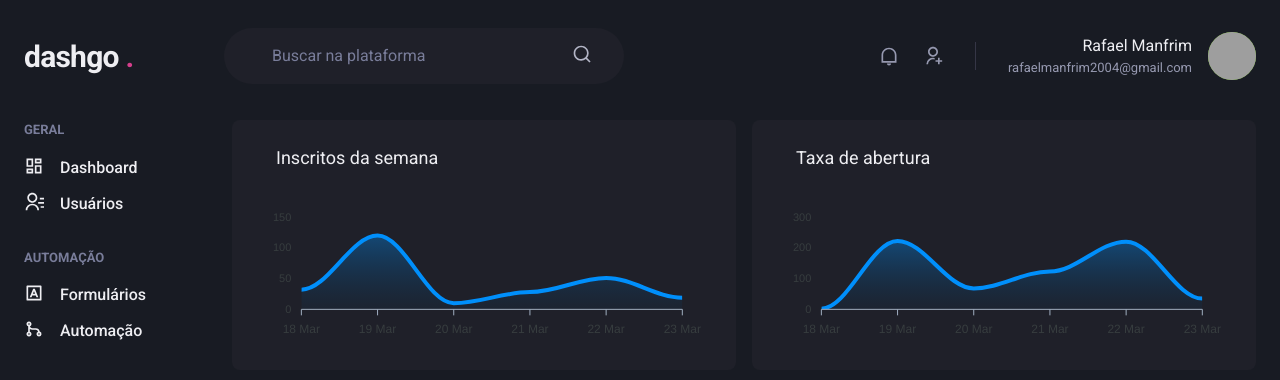
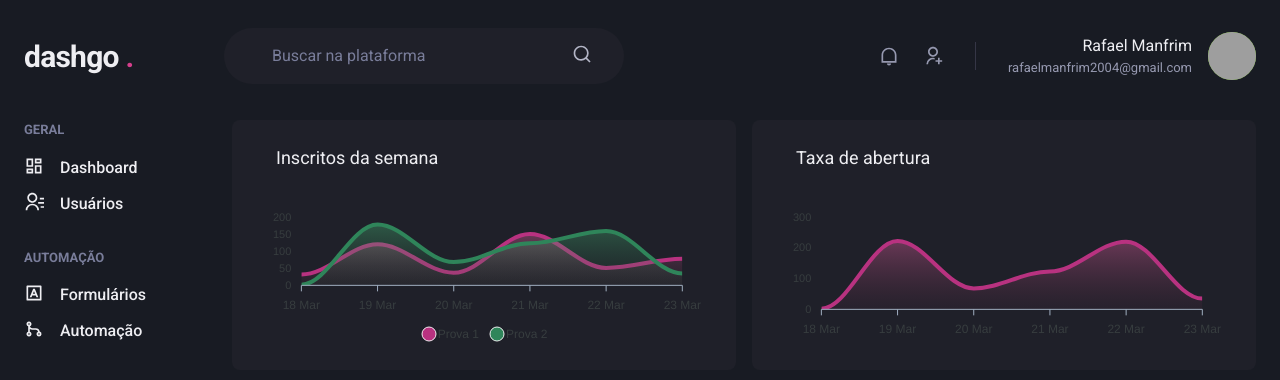
Before and after one commit to RafaelManfrim/Ignite-React-dashgo., a Next.js app: page /dashboard in a window 1280 px wide. Shown: the top 380 px of the page. Built offline with nearby package versions, Linux system fonts and the light colour scheme; grey boxes are pictures that could not be loaded.

Commit message:
Mexendo no gráfico

```diff
--- a/src/pages/dashboard.tsx
+++ b/src/pages/dashboard.tsx
@@ -39,7 +39,9 @@ const opitons = {
             "23 Mar"
         ]
     },
+    colors: [theme.colors.pink[600], theme.colors.green[600]],
     fill: {
+        colors: [theme.colors.pink[400], theme.colors.green[400]],
         opacity: 0.3,
         type: 'gradient',
         gradient: {
@@ -51,7 +53,8 @@ const opitons = {
 }
 
 const series = [
-    { name: 'series1', data: [32, 120, 10, 28, 51, 19] }
+    { name: 'Prova 1', data: [32, 120, 37, 150, 51, 78] },
+    { name: 'Prova 2', data: [2, 178, 68, 123, 159, 35] }
 ]
 
 const series2 = [
```
